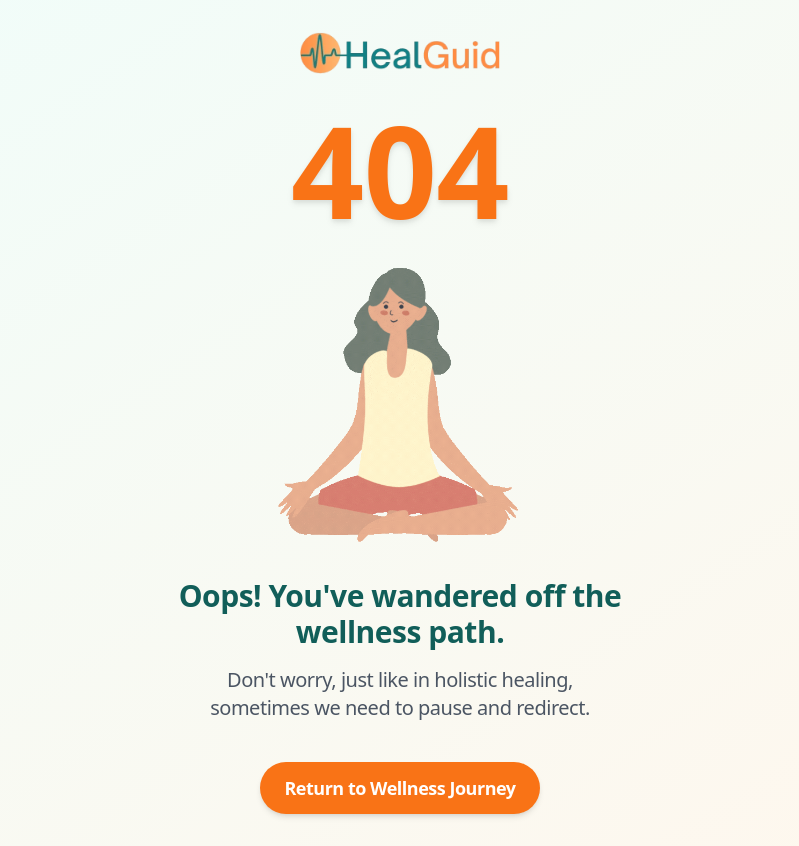
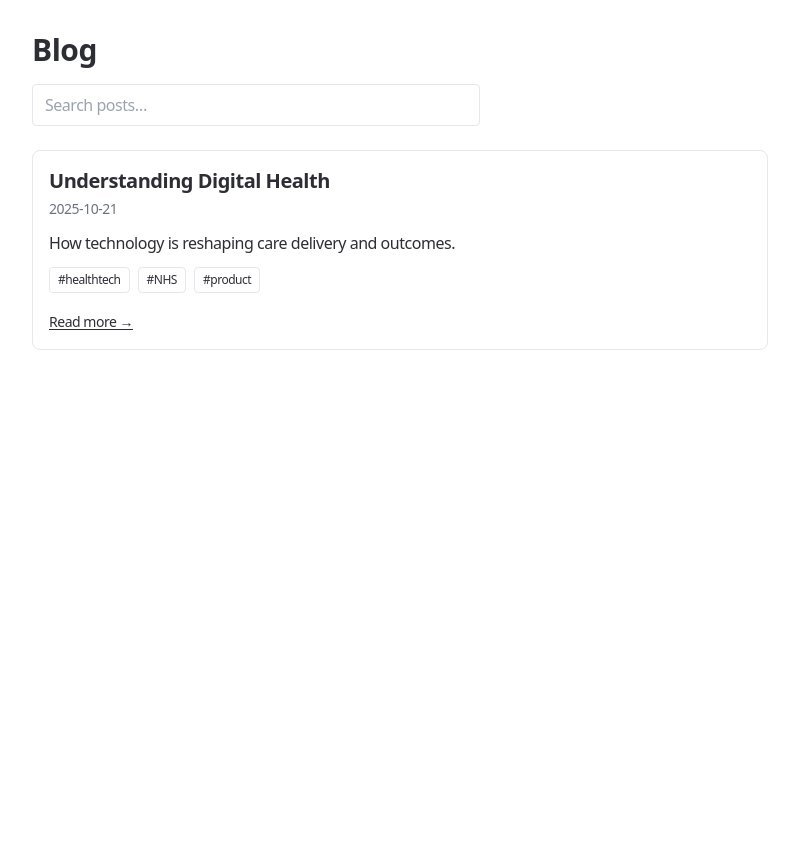
Before and after one commit to Danielvermel/helaguid-next, a Next.js app: page /blog in a window 1280 px wide. Before the commit this address had no page. Shown: the whole page, without its empty margins (240-1039 px from the left). After the commit the page ends 800 px from the top, so only its background shows below. Built offline with nearby package versions, Linux system fonts and the light colour scheme.

Commit message:
added a blog page, search feature with post listing and individual post pages

```diff
--- a/next.config.js
+++ b/next.config.js
@@ -35,6 +35,7 @@ const nextConfig = {
             "/partners": { page: "/partners" },
             "/faq": { page: "/faq" },
             "/privacy-policy": { page: "/privacy-policy" },
+            "/blog": { page: "/blog" },
             "/404": { page: "/404" },
             "/thank-you": { page: "/thank-you" },
             "/book-confirmation": { page: "/book-confirmation" },
--- /dev/null
+++ b/src/components/ui/PostCard.jsx
@@ -0,0 +1,37 @@
+import Link from "next/link";
+
+export default function PostCard({ post }) {
+    return (
+        <article className="border border-gray-200 rounded-lg p-4 mb-6 hover:shadow-sm transition">
+            <h2 className="text-xl font-semibold">
+                <Link href={`/blog/${post.slug}`} className="underline-offset-2 hover:underline">
+                    {post.title}
+                </Link>
+            </h2>
+
+            <p className="text-sm text-gray-500 mt-1">{post.date}</p>
+
+            {post.excerpt && <p className="mt-3">{post.excerpt}</p>}
+
+            {post.tags?.length > 0 && (
+                <div className="mt-3 flex flex-wrap gap-2">
+                    {post.tags.map((t) => (
+                        <span key={t} className="text-xs px-2 py-1 border rounded">
+                            #{t}
+                        </span>
+                    ))}
+                </div>
+            )}
+
+            <div className="mt-4">
+                <Link
+                    href={`/blog/${post.slug}`}
+                    className="inline-block text-sm underline underline-offset-2"
+                    aria-label={`Read ${post.title}`}
+                >
+                    Read more →
+                </Link>
+            </div>
+        </article>
+    );
+}
--- /dev/null
+++ b/src/constants/posts.jsx
@@ -0,0 +1,12 @@
+export const posts = [
+    {
+        title: "Understanding Digital Health",
+        slug: "understanding-digital-health",
+        date: "2025-10-21",
+        excerpt: "How technology is reshaping care delivery and outcomes.",
+        tags: ["healthtech", "NHS", "product"],
+        content: `
+      <p>Full article content goes here. You can use <strong>HTML</strong> for now.</p>
+    `,
+    },
+];
--- /dev/null
+++ b/src/pages/blog/[slug].jsx
@@ -0,0 +1,28 @@
+// src/pages/blog/[slug].jsx
+import { posts } from "../../constants/posts";
+
+export default function BlogPost({ post }) {
+    if (!post) return <p>Post not found.</p>;
+
+    return (
+        <article style={{ padding: "2rem" }}>
+            <h1>{post.title}</h1>
+            <p>
+                <small>{post.date}</small>
+            </p>
+            <div dangerouslySetInnerHTML={{ __html: post.content }} />
+        </article>
+    );
+}
+
+export async function getStaticPaths() {
+    const paths = posts.map((p) => ({
+        params: { slug: p.slug },
+    }));
+    return { paths, fallback: false };
+}
+
+export async function getStaticProps({ params }) {
+    const post = posts.find((p) => p.slug === params.slug) || null;
+    return { props: { post } };
+}
--- /dev/null
+++ b/src/pages/blog/index.jsx
@@ -0,0 +1,37 @@
+// src/pages/blog/index.jsx
+"use client";
+
+import { useState } from "react";
+import { posts } from "../../constants/posts";
+import PostCard from "../../components/ui/PostCard";
+
+export default function BlogIndex() {
+    const [query, setQuery] = useState("");
+
+    const filtered = posts.filter((p) => {
+        const haystack = `${p.title} ${p.excerpt ?? ""} ${(p.tags ?? []).join(" ")}`.toLowerCase();
+        return haystack.includes(query.toLowerCase());
+    });
+
+    return (
+        <section className="max-w-3xl mx-auto px-4 py-8">
+            <h1 className="text-3xl font-bold">Blog</h1>
+
+            <input
+                type="text"
+                placeholder="Search posts…"
+                value={query}
+                onChange={(e) => setQuery(e.target.value)}
+                aria-label="Search posts"
+                className="mt-4 w-full max-w-md border rounded px-3 py-2"
+            />
+
+            <div className="mt-6">
+                {filtered.length === 0 && <p>No posts found.</p>}
+                {filtered.map((post) => (
+                    <PostCard key={post.slug} post={post} />
+                ))}
+            </div>
+        </section>
+    );
+}
```
